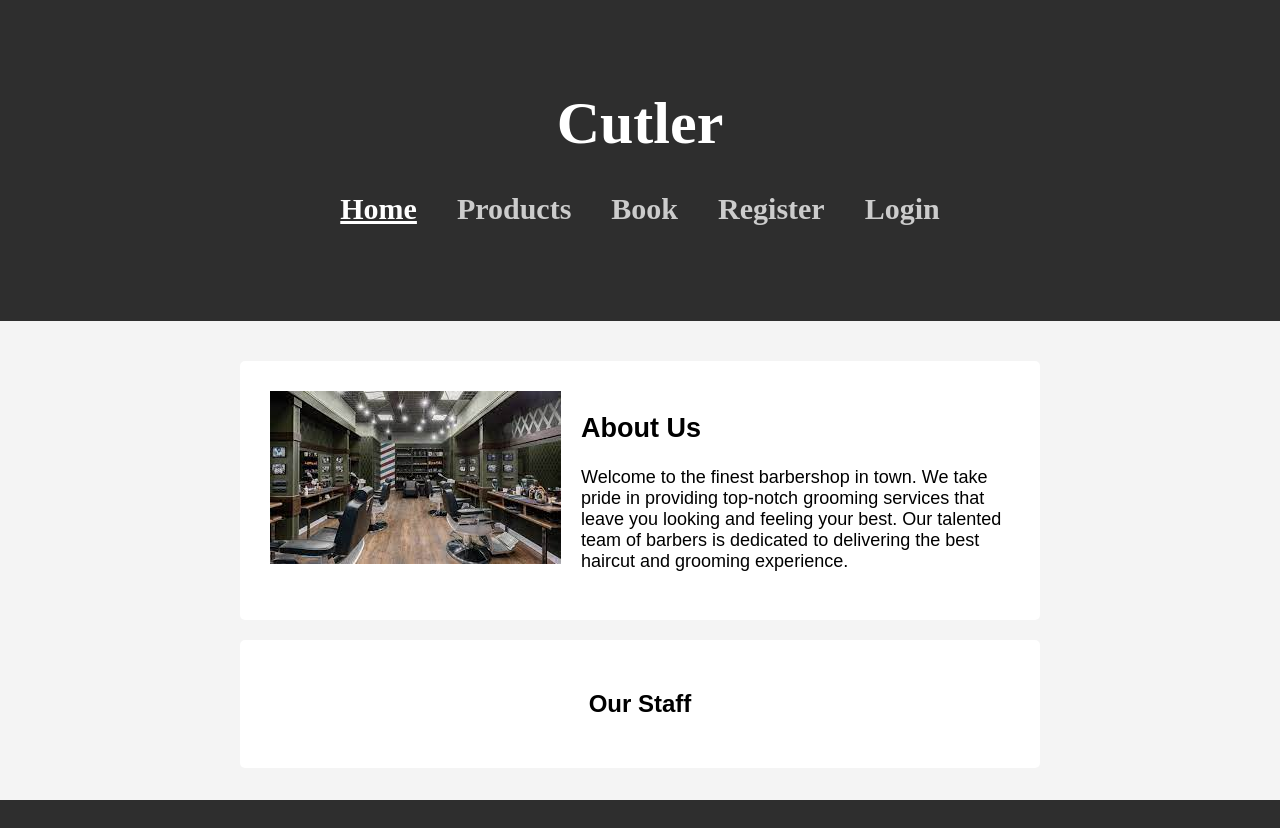
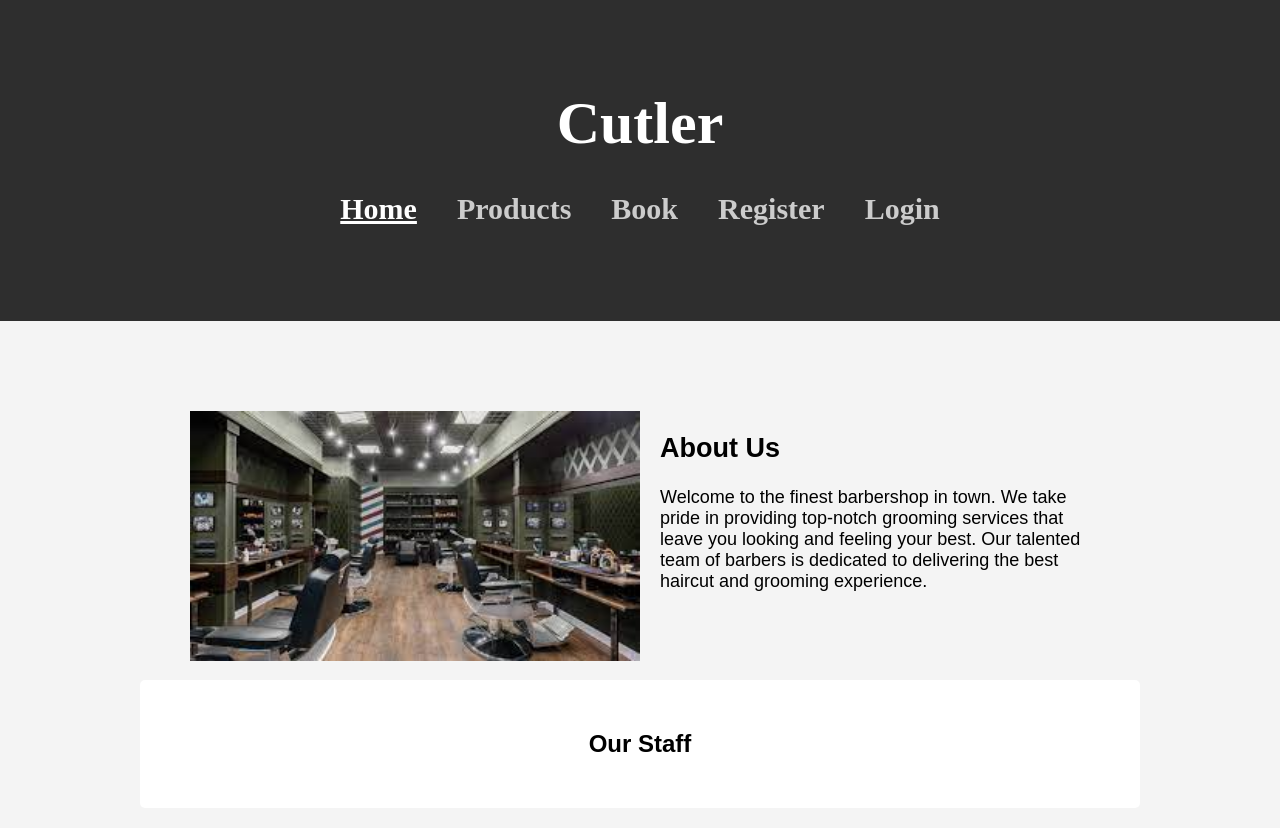
Before and after one commit to sandor4ik/barbershop, a Django app: page / in a window 1280 px wide. Before the commit the page ends 800 px from the top, so only its background shows below. Run offline with Django 4.2, Linux system fonts and the light colour scheme; data that the repository does not hold is empty; parts of the project's set-up code (start-up, migrations or seed data) failed here and were passed over.

Commit message:
little css styles fix

```diff
--- a/base/templates/base/book.html
+++ b/base/templates/base/book.html
@@ -22,7 +22,7 @@
             font-family: 'Alegreya', sans-serif;
             font-weight: bold;
             font-size: 20px;
-            border: 1px solid gray; /* Изменяем цвет рамки на серый */
+            border: 1px solid gray;
             padding: 10px;
         }
 
@@ -34,7 +34,7 @@
         .barbershop-image {
             width: 300px;
             height: 200px;
-            border: 1px solid gray; /* Изменяем цвет рамки вокруг изображения на серый */
+            border: 1px solid gray;
         }
 
         .barbershop:hover p {
--- a/base/templates/base/home.html
+++ b/base/templates/base/home.html
@@ -23,14 +23,13 @@
         }
 
         .container {
-            max-width: 800px;
+            max-width: 1000px;
             margin: 0 auto;
             padding: 20px;
         }
 
         #about-us {
-            background-color: #fff;
-            padding: 30px;
+            padding: 50px;
             border-radius: 5px;
             margin-top: 20px;
             font-size: 18px;
@@ -45,7 +44,8 @@
         }
 
         #about-us img {
-            max-width: 500px;
+            width: 450px;
+            height: 250px;
             float: left;
             margin-right: 20px;
         }
@@ -65,11 +65,11 @@
 <body>
 
     <div class="container">
-        <section id="about-us">
+        <div id="about-us">
             <img src="{% static 'images/barbershop.jpg' %}" alt="Barbershop Image">
             <h2>About Us</h2>
             <p>Welcome to the finest barbershop in town. We take pride in providing top-notch grooming services that leave you looking and feeling your best. Our talented team of barbers is dedicated to delivering the best haircut and grooming experience.</p>
-        </section>
+        </div>
 
         <section id="staff">
             <h2>Our Staff</h2>
--- a/base/templates/base/orders_page.html
+++ b/base/templates/base/orders_page.html
@@ -43,7 +43,6 @@
             align-items: flex-start;
         }
 
-        /* Стили для изображения продукта */
         .product-image {
             max-width: 100px;
             max-height: 100px;
--- a/base/templates/base/product_detail.html
+++ b/base/templates/base/product_detail.html
@@ -61,7 +61,7 @@
         cursor: pointer;
     }
     .cart-button:hover {
-        background-color: #333; /* Темно-серый цвет при наведении */
+        background-color: #333;
     }
     </style>
 </head>
--- a/base/templates/base/save_appointment.html
+++ b/base/templates/base/save_appointment.html
@@ -4,8 +4,8 @@
 
 <style>
     body {
-        text-align: center; /* Выравнивание текста по центру */
-        font-family: 'Alegreya', sans-serif; /* Используйте шрифт Alegreya */
+        text-align: center;
+        font-family: 'Alegreya', sans-serif;
         font-weight: bold;
     }
 </style>
```
Also changed, not shown: base/templates/base/barbershop1.html (+4 -4 lines), base/templates/base/barbershop2.html (+6 -6 lines).
